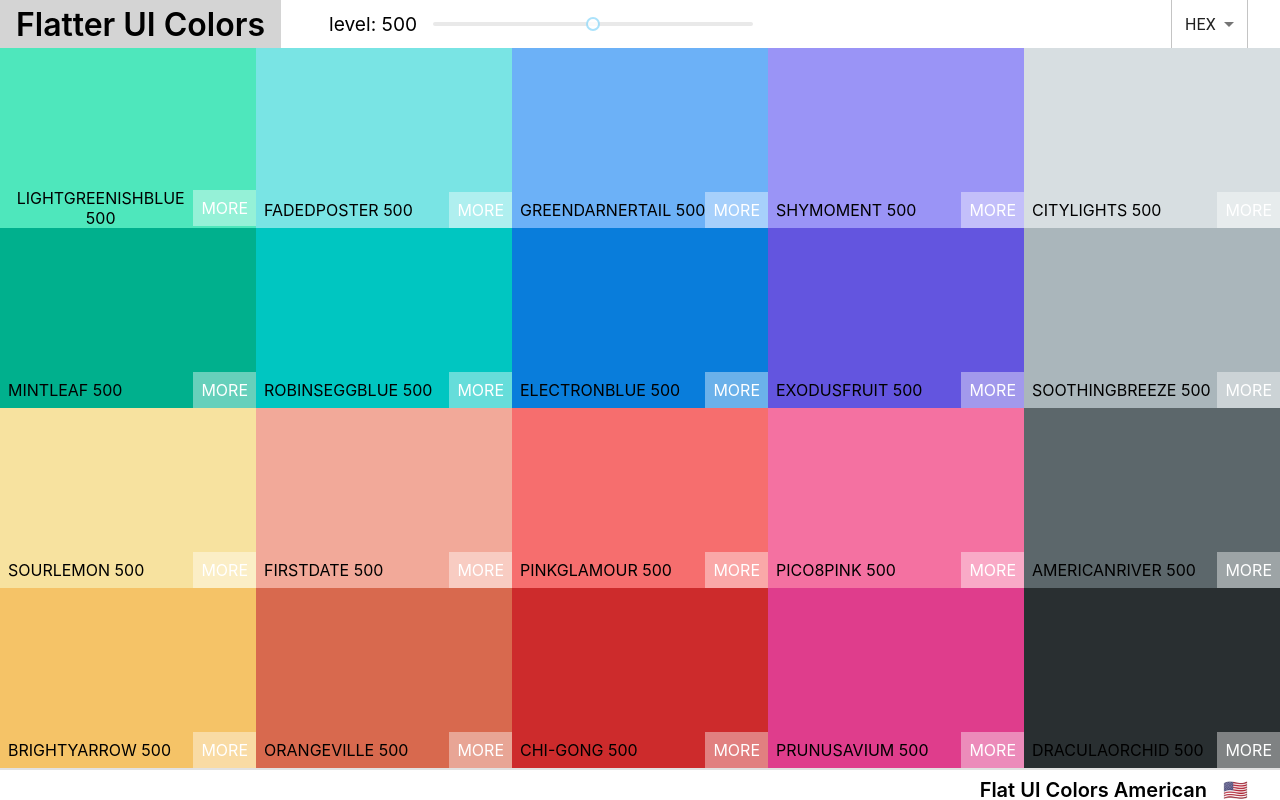
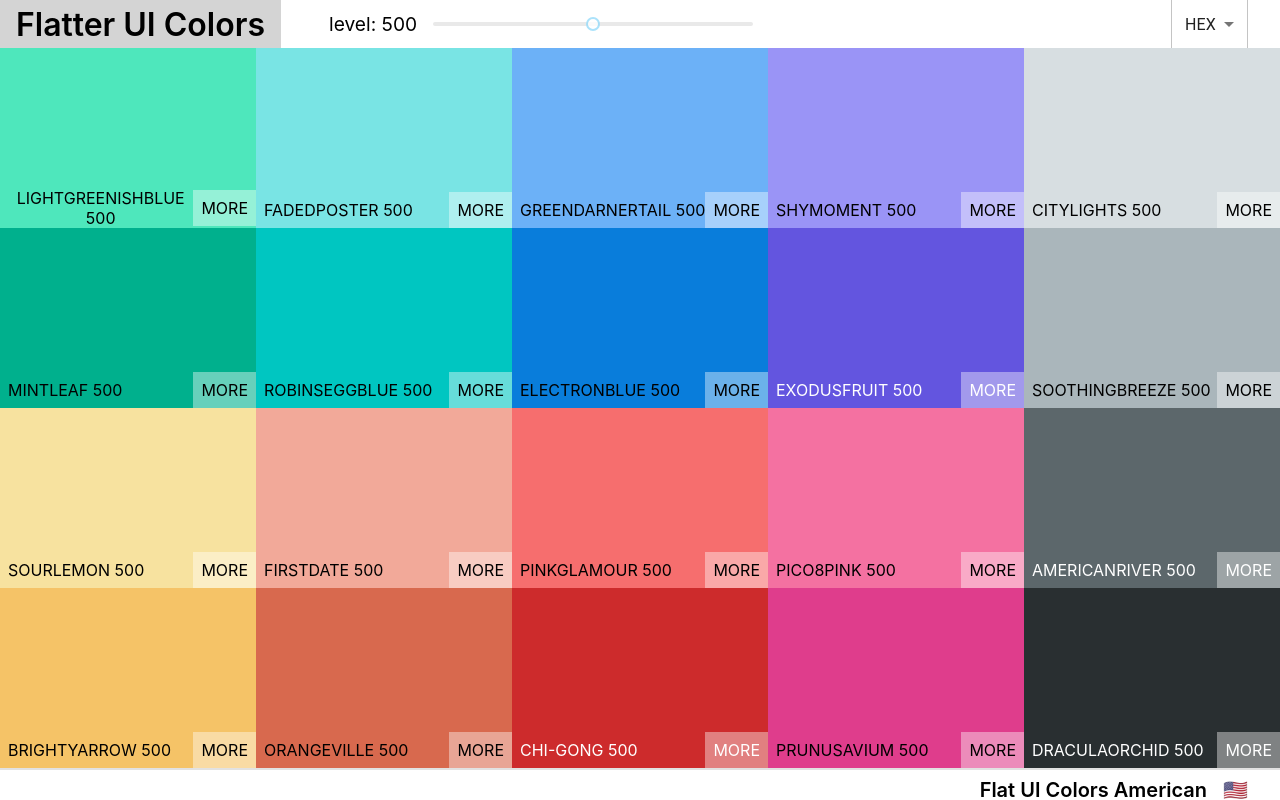
Before and after one commit to SticketInya/react-colors-app, a React (Create React App) app: page /palette/flat-ui-colors-american in a window 1280 px wide. Built offline with nearby package versions, Linux system fonts and the light colour scheme.

Commit message:
feat(ColorBox.js): add dynamic font color for better readability

```diff
--- a/src/Components/ColorBox/ColorBox.js
+++ b/src/Components/ColorBox/ColorBox.js
@@ -1,6 +1,8 @@
 import React, { Component } from 'react';
 import CopyToClipboard from 'react-copy-to-clipboard';
 import { Link } from 'react-router-dom';
+import chroma from 'chroma-js';
+
 import './ColorBox.css';
 
 class ColorBox extends Component {
@@ -25,6 +27,15 @@ class ColorBox extends Component {
     render() {
         const isActive = this.state.isCopied ? 'active' : 'hidden';
         const { [this.props.format]: color } = this.props;
+        const isDarkBgColor = chroma.contrast(color, 'black') < 4.5;
+        const isLightBgColor = chroma.contrast(color, 'white') < 4.5;
+        const darkTextStyle = isDarkBgColor
+            ? { color: 'white' }
+            : { color: 'black' };
+        const lightTextStyle = isLightBgColor
+            ? { color: 'black' }
+            : { color: 'white' };
+
         return (
             <CopyToClipboard text={color} onCopy={this.handleCopy}>
                 <div style={{ backgroundColor: color }} className='ColorBox'>
@@ -34,17 +45,23 @@ class ColorBox extends Component {
                     ></div>
                     <div className={`Overlay__text ${isActive}`}>
                         <h2 className='Overlay__title'>copied!</h2>
-                        <h4 className='Overlay__color'>{color}</h4>
+                        <h4 className='Overlay__color' style={lightTextStyle}>
+                            {color}
+                        </h4>
                     </div>
                     <div className='ColorBox__CpyBtn'>copy</div>
                     <div className='btnContainer'>
-                        <span className='btnContainer__color'>
+                        <span
+                            className='btnContainer__color'
+                            style={darkTextStyle}
+                        >
                             {this.props.name}
                         </span>
                         {this.props.showLink && (
                             <Link
                                 to={`${this.props.id}`}
                                 className='btnContainer__more'
+                                style={lightTextStyle}
                                 onClick={(e) => e.stopPropagation}
                             >
                                 more
```
